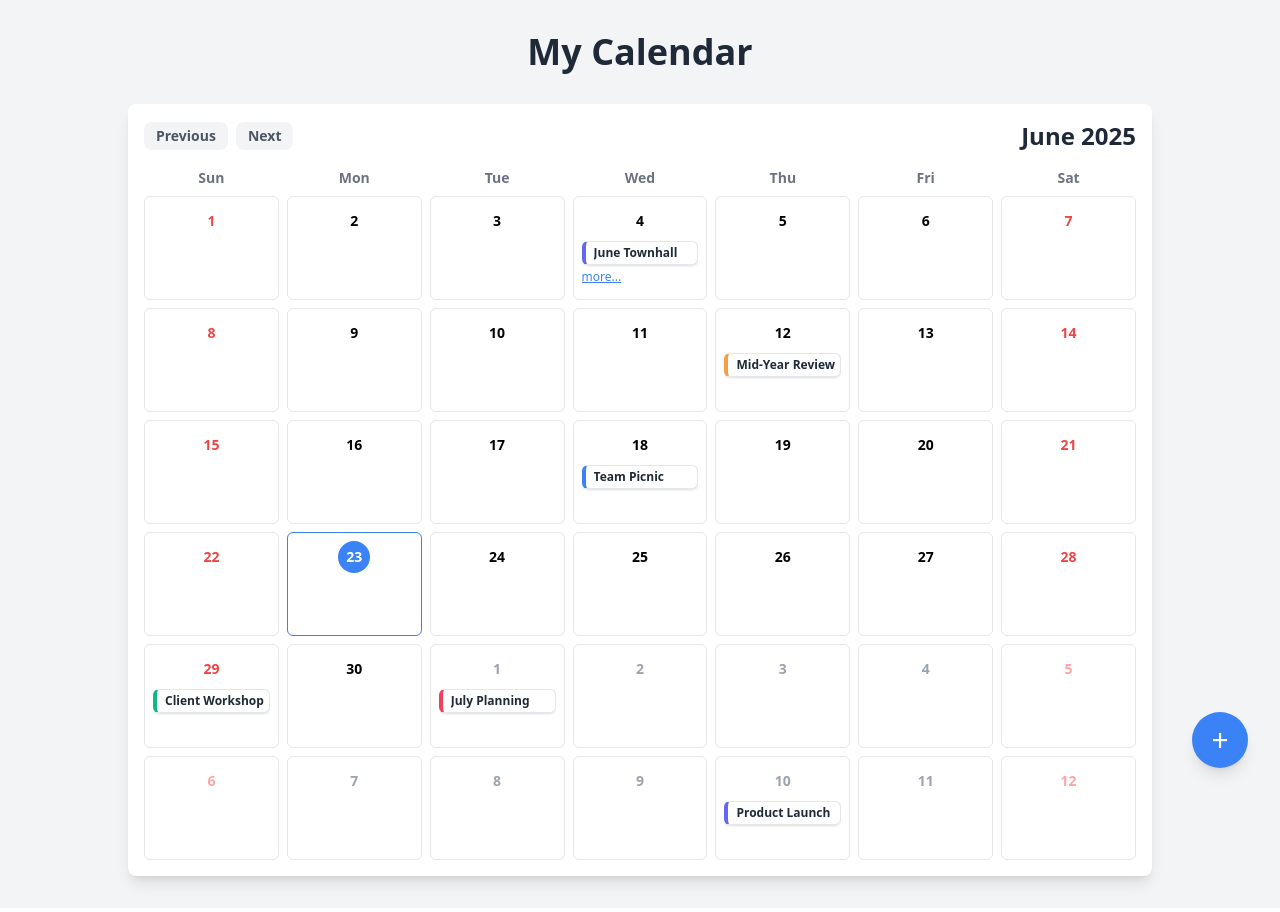
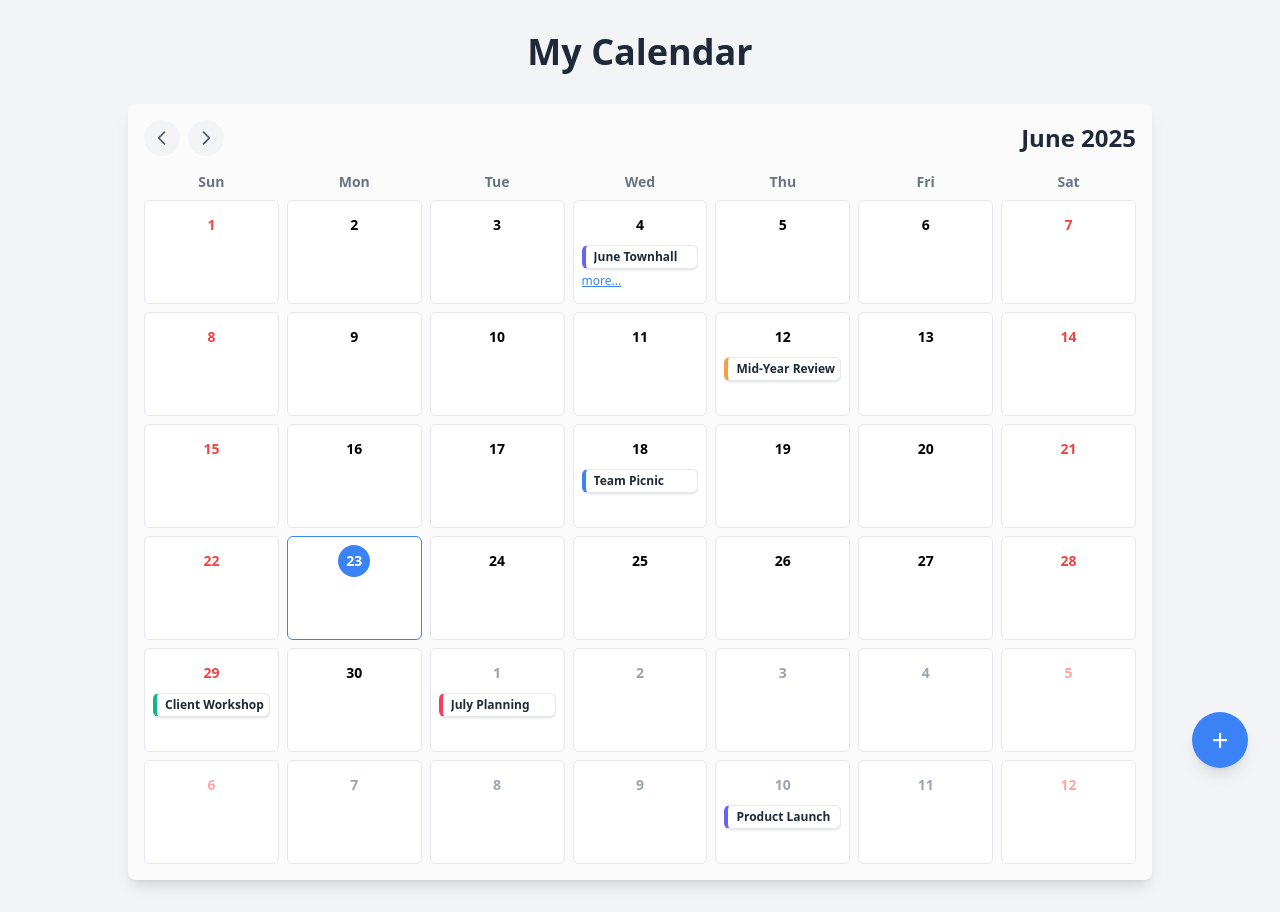
Before and after one commit to Abishekpranav-Arumugam/Calendar, a React (Create React App) app: page / in a window 1280 px wide. Built offline with nearby package versions, Linux system fonts and the light colour scheme.

Commit message:
Updated UI

```diff
--- a/src/components/Calendar.js
+++ b/src/components/Calendar.js
@@ -30,6 +30,7 @@ const Calendar = ({ events }) => {
     return stored ? JSON.parse(stored) : events;
   });
   const [alertMsg, setAlertMsg] = useState('');
+  const [editEvent, setEditEvent] = useState(null);
   const calendarTopRef = useRef(null);
 
   const years = [];
@@ -82,8 +83,33 @@ const Calendar = ({ events }) => {
     localStorage.setItem('calendarEvents', JSON.stringify(updatedEvents));
   };
 
+  const handleUpdateEvent = (updatedEvent, originalEvent) => {
+    const updatedEvents = localEvents.map(ev =>
+      ev.title === originalEvent.title &&
+      ev.date === originalEvent.date &&
+      ev.time === originalEvent.time &&
+      ev.isLocal
+        ? { ...updatedEvent, isLocal: true }
+        : ev
+    );
+    setLocalEvents(updatedEvents);
+    localStorage.setItem('calendarEvents', JSON.stringify(updatedEvents));
+    setEditEvent(null);
+    setSelectedEvent(null);
+  };
+
   return (
-    <div ref={calendarTopRef} className="p-2 sm:p-4 bg-white rounded-lg shadow-lg w-full font-sans max-w-5xl mx-auto">
+    <div
+      ref={calendarTopRef}
+      className="relative p-2 sm:p-4 rounded-lg shadow-lg w-full font-sans max-w-5xl mx-auto overflow-hidden bg-white/70"
+    >
+      {/* Animated background */}
+      <div className="absolute inset-0 -z-10 pointer-events-none">
+        <div className="absolute top-10 left-10 w-40 h-40 bg-blue-300 rounded-full opacity-30 animate-pulse-slow"></div>
+        <div className="absolute bottom-20 right-20 w-32 h-32 bg-pink-300 rounded-full opacity-30 animate-pulse-slower"></div>
+        <div className="absolute top-1/2 left-1/3 w-24 h-24 bg-purple-300 rounded-full opacity-30 animate-pulse"></div>
+        <div className="absolute bottom-10 left-1/4 w-20 h-20 bg-green-300 rounded-full opacity-20 animate-pulse"></div>
+      </div>
       <EventModal
         modalEvents={modalEvents}
         modalDay={modalDay}
@@ -94,6 +120,7 @@ const Calendar = ({ events }) => {
         selectedEvent={selectedEvent}
         setSelectedEvent={setSelectedEvent}
         handleDeleteEvent={handleDeleteEvent}
+        onEdit={() => setEditEvent(selectedEvent)}
       />
       <CalendarHeader
         currentDate={currentDate}
@@ -122,6 +149,14 @@ const Calendar = ({ events }) => {
           />
         ))}
       </div>
+      {editEvent && (
+        <CreateEventModal
+          event={editEvent}
+          onClose={() => setEditEvent(null)}
+          onCreate={handleUpdateEvent}
+          isEdit
+        />
+      )}
       {showCreateModal && (
         <CreateEventModal
           onClose={() => setShowCreateModal(false)}
--- a/src/components/CalendarHeader.js
+++ b/src/components/CalendarHeader.js
@@ -9,18 +9,26 @@ const CalendarHeader = ({
   years
 }) => (
   <div className="flex flex-col sm:flex-row items-center justify-between mb-4 gap-2">
-    <div className="flex flex-row sm:flex-row gap-2 w-full sm:w-auto justify-between">
+    <div className="flex flex-row gap-2 w-full sm:w-auto justify-between">
       <button
         onClick={() => setCurrentDate(currentDate.subtract(1, 'month'))}
-        className="px-3 py-1 text-xs sm:text-sm text-gray-600 bg-gray-100 rounded-lg hover:bg-gray-200 transition-colors font-semibold"
+        className="p-2 text-gray-600 bg-gray-100 rounded-full hover:bg-gray-200 transition-colors flex items-center justify-center"
+        aria-label="Previous Month"
       >
-        Previous
+        {/* Left Arrow SVG */}
+        <svg xmlns="http://www.w3.org/2000/svg" className="h-5 w-5" fill="none" viewBox="0 0 24 24" stroke="currentColor">
+          <path strokeLinecap="round" strokeLinejoin="round" strokeWidth={2} d="M15 19l-7-7 7-7" />
+        </svg>
       </button>
       <button
         onClick={() => setCurrentDate(currentDate.add(1, 'month'))}
-        className="px-3 py-1 text-xs sm:text-sm text-gray-600 bg-gray-100 rounded-lg hover:bg-gray-200 transition-colors font-semibold"
+        className="p-2 text-gray-600 bg-gray-100 rounded-full hover:bg-gray-200 transition-colors flex items-center justify-center"
+        aria-label="Next Month"
       >
-        Next
+        {/* Right Arrow SVG */}
+        <svg xmlns="http://www.w3.org/2000/svg" className="h-5 w-5" fill="none" viewBox="0 0 24 24" stroke="currentColor">
+          <path strokeLinecap="round" strokeLinejoin="round" strokeWidth={2} d="M9 5l7 7-7 7" />
+        </svg>
       </button>
     </div>
     <div className="relative w-full sm:w-auto flex justify-center">
--- a/src/components/CreateEventModal.js
+++ b/src/components/CreateEventModal.js
@@ -1,6 +1,6 @@
-import React, { useState } from 'react';
+import React, { useState, useEffect } from 'react';
 
-const CreateEventModal = ({ onClose, onCreate }) => {
+const CreateEventModal = ({ onClose, onCreate, event, isEdit }) => {
   const [form, setForm] = useState({
     title: '',
     date: '',
@@ -10,18 +10,26 @@ const CreateEventModal = ({ onClose, onCreate }) => {
     color: '#6366f1'
   });
 
+  useEffect(() => {
+    if (event) setForm(event);
+  }, [event]);
+
   const handleChange = e => setForm({ ...form, [e.target.name]: e.target.value });
 
   const handleSubmit = e => {
     e.preventDefault();
     if (!form.title || !form.date || !form.time || !form.duration) return;
-    onCreate({ ...form, duration: Number(form.duration) });
+    if (isEdit) {
+      onCreate({ ...form, duration: Number(form.duration) }, event); // Pass original event as 2nd arg
+    } else {
+      onCreate({ ...form, duration: Number(form.duration) });
+    }
   };
 
   return (
     <div className="fixed inset-0 z-50 flex items-center justify-center bg-black bg-opacity-40">
       <form className="bg-white rounded-lg shadow-lg p-6 w-full max-w-sm space-y-4" onSubmit={handleSubmit}>
-        <h2 className="text-lg font-bold mb-2">Create Event</h2>
+        <h2 className="text-lg font-bold mb-2">{isEdit ? 'Edit Event' : 'Create Event'}</h2>
         <input className="w-full border rounded px-2 py-1" name="title" placeholder="Title" value={form.title} onChange={handleChange} required />
         <input className="w-full border rounded px-2 py-1" name="date" type="date" value={form.date} onChange={handleChange} required />
         <input className="w-full border rounded px-2 py-1" name="time" type="time" value={form.time} onChange={handleChange} required />
@@ -30,7 +38,9 @@ const CreateEventModal = ({ onClose, onCreate }) => {
         <input className="w-full border rounded px-2 py-1" name="color" type="color" value={form.color} onChange={handleChange} />
         <div className="flex justify-end gap-2">
           <button type="button" className="px-3 py-1 rounded bg-gray-200" onClick={onClose}>Cancel</button>
-          <button type="submit" className="px-3 py-1 rounded bg-blue-500 text-white">Create</button>
+          <button type="submit" className="px-3 py-1 rounded bg-blue-500 text-white">
+            {isEdit ? 'Update' : 'Create'}
+          </button>
         </div>
       </form>
     </div>
--- a/src/components/EventDetails.js
+++ b/src/components/EventDetails.js
@@ -1,7 +1,7 @@
 import React from 'react';
 import dayjs from 'dayjs';
 
-const EventDetails = ({ selectedEvent, setSelectedEvent, handleDeleteEvent }) => {
+const EventDetails = ({ selectedEvent, setSelectedEvent, handleDeleteEvent, onEdit }) => {
   if (!selectedEvent) return null;
   return (
     <div className="mb-4 sm:mb-8 p-4 sm:p-6 rounded-xl border border-gray-200 bg-white shadow flex flex-col md:flex-row md:items-center md:justify-between relative overflow-hidden">
@@ -51,6 +51,16 @@ const EventDetails = ({ selectedEvent, setSelectedEvent, handleDeleteEvent }) =>
             <path strokeLinecap="round" strokeLinejoin="round" strokeWidth={2} d="M19 7l-.867 12.142A2 2 0 0116.138 21H7.862a2 2 0 01-1.995-1.858L5 7m5 4v6m4-6v6M1 7h22M8 7V5a2 2 0 012-2h4a2 2 0 012 2v2" />
           </svg>
         </button>
+        <button
+          className="px-3 py-1 rounded bg-yellow-100 hover:bg-yellow-200 transition flex items-center"
+          onClick={onEdit}
+          title="Edit Event"
+          disabled={!selectedEvent.isLocal}
+        >
+          <svg xmlns="http://www.w3.org/2000/svg" className="h-5 w-5 text-yellow-600" fill="none" viewBox="0 0 24 24" stroke="currentColor">
+            <path strokeLinecap="round" strokeLinejoin="round" strokeWidth={2} d="M15.232 5.232l3.536 3.536M9 13l6.586-6.586a2 2 0 112.828 2.828L11.828 15.828a2 2 0 01-2.828 0L9 13zm0 0V21h8" />
+          </svg>
+        </button>
       </div>
     </div>
   );
--- a/tailwind.config.js
+++ b/tailwind.config.js
@@ -5,7 +5,12 @@ module.exports = {
     "./src/**/*.{js,jsx,ts,tsx}",
   ],
   theme: {
-    extend: {},
+    extend: {
+      animation: {
+        'pulse-slow': 'pulse 4s cubic-bezier(0.4, 0, 0.6, 1) infinite',
+        'pulse-slower': 'pulse 8s cubic-bezier(0.4, 0, 0.6, 1) infinite',
+      },
+    },
   },
   plugins: [],
 }
```
